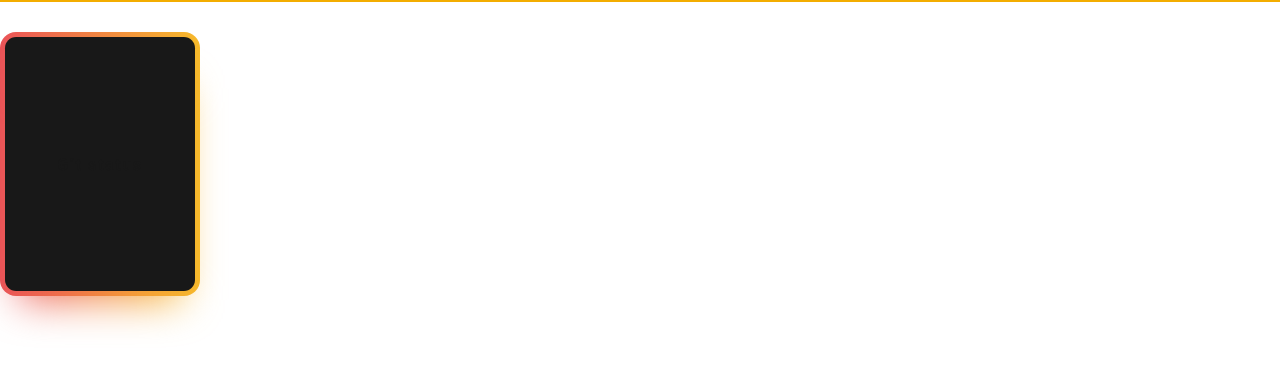
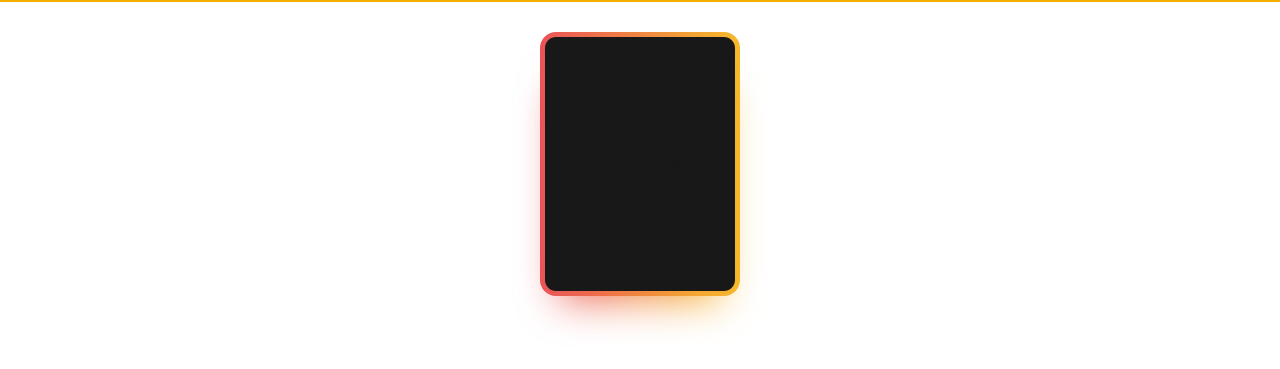
Before and after one commit to Yagb82/proyecto1, a plain HTML site: page index.html in a window 1280 px wide. Shown: the part 107-476 px from the top of the page. Drawn offline with Linux system fonts and the light colour scheme.

Commit message:
centrado de magic card agregando un div container y usando display flex

```diff
--- a/index.html
+++ b/index.html
@@ -42,11 +42,13 @@
       <button class="btcontacto">Contacto</button>
   </header>
 
-  <div class="card">
-        <div class="card-info">
-          <p class="title">Git status</p>
-        </div>
-  </div>
+  <div class="container">
+    <div class="card">
+          <div class="card-info">
+            <p class="title">Git status</p>
+          </div>
+    </div>
+</div>
 
 </body>
 </html>
--- a/style.css
+++ b/style.css
@@ -72,6 +72,12 @@ header
 {
     box-shadow: 3px 3px 5px #181818;
 }
+.container
+{
+    display: flex;
+    justify-content: center;
+    align-items: center;
+}
 .card {
     --background: linear-gradient(to left, #f7ba2b 0%, #ea5358 100%);
     width: 190px;
@@ -84,6 +90,7 @@ header
     position: relative;
     z-index: 1;
     margin-top: 30px;
+
    }
 
    .card::after {
@@ -100,6 +107,7 @@ header
     background: #f7ba2b;
     background: var(--background);
     transition: opacity .5s;
+
    }
 
    .card-info {
```
